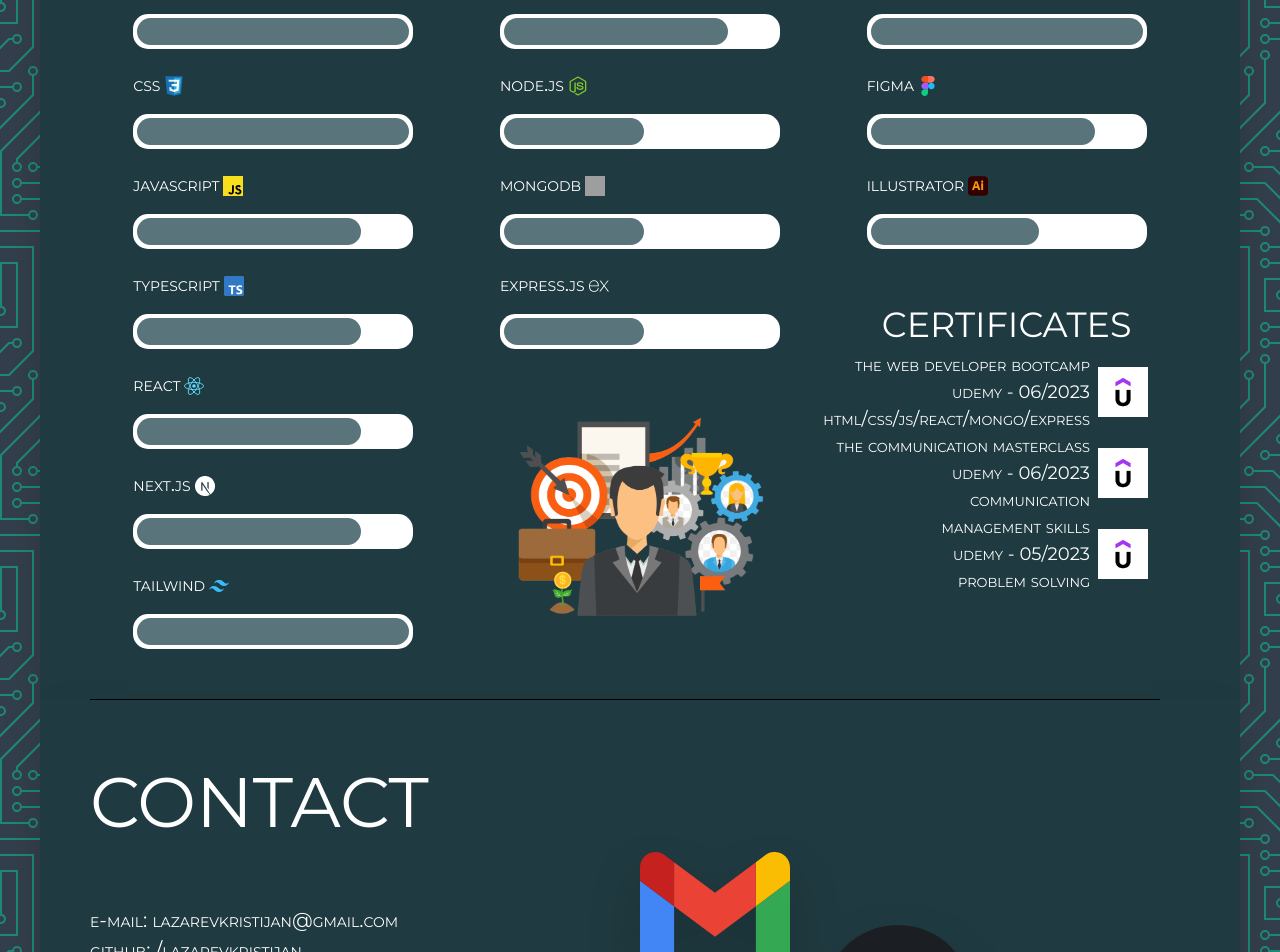
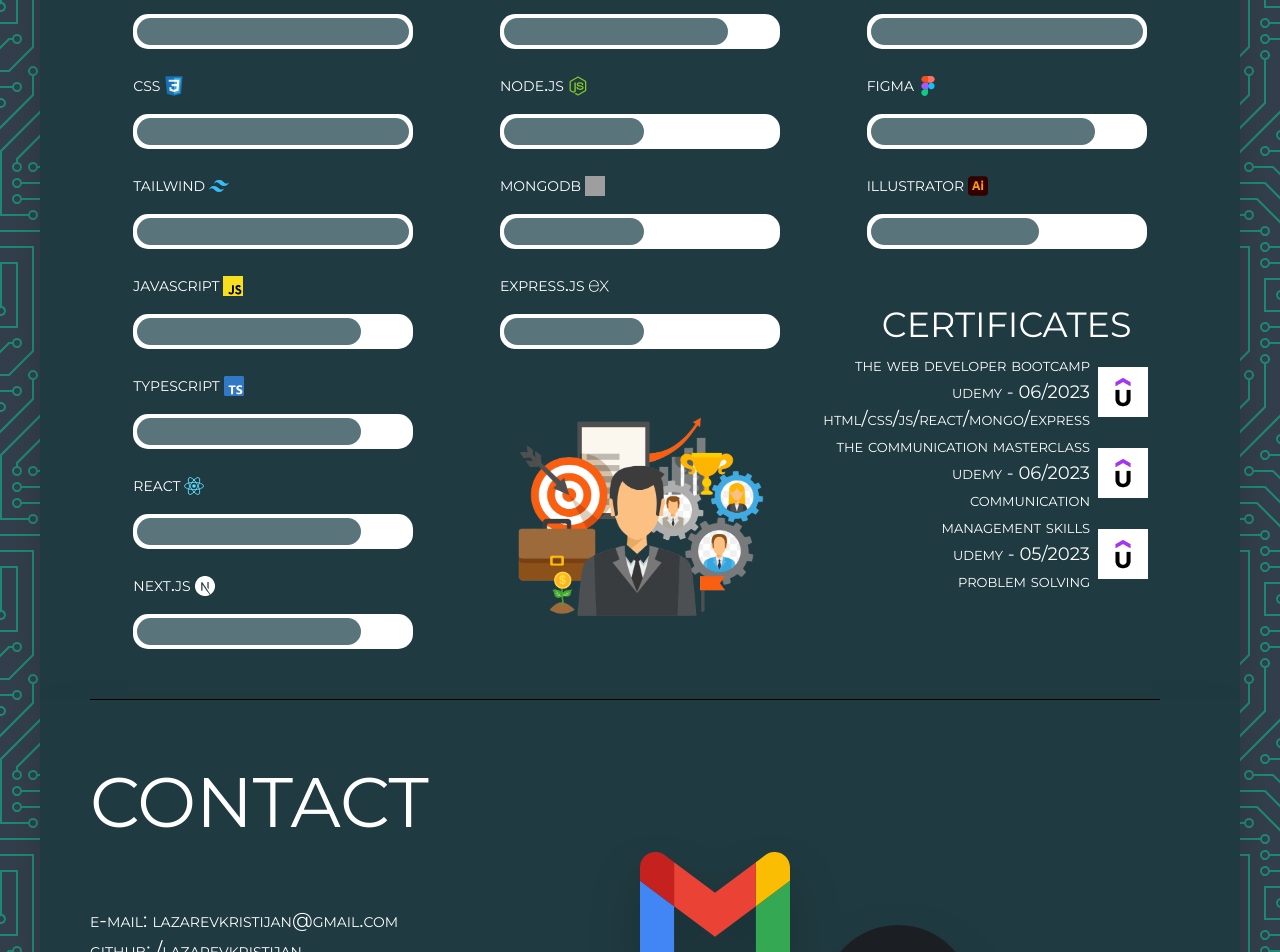
Before and after one commit to lazarevkristijan/Portfolio, a Next.js app: page / in a window 1280 px wide. Shown: the part 3034-3986 px from the top of the page. Built offline with nearby package versions, Linux system fonts and the light colour scheme; grey boxes are pictures that could not be loaded.

Commit message:
twcss skills reorder

```diff
--- a/constants/index.js
+++ b/constants/index.js
@@ -83,6 +83,10 @@ export const frontEndSkills = [
     level: "w-full",
   },
   {
+    name: "tailwind",
+    level: "w-full",
+  },
+  {
     name: "javascript",
     level: "w-4/5",
   },
@@ -97,10 +101,6 @@ export const frontEndSkills = [
   {
     name: "next.js",
     level: "w-4/5",
-  },
-  {
-    name: "tailwind",
-    level: "w-full",
   },
 ]
 
```
